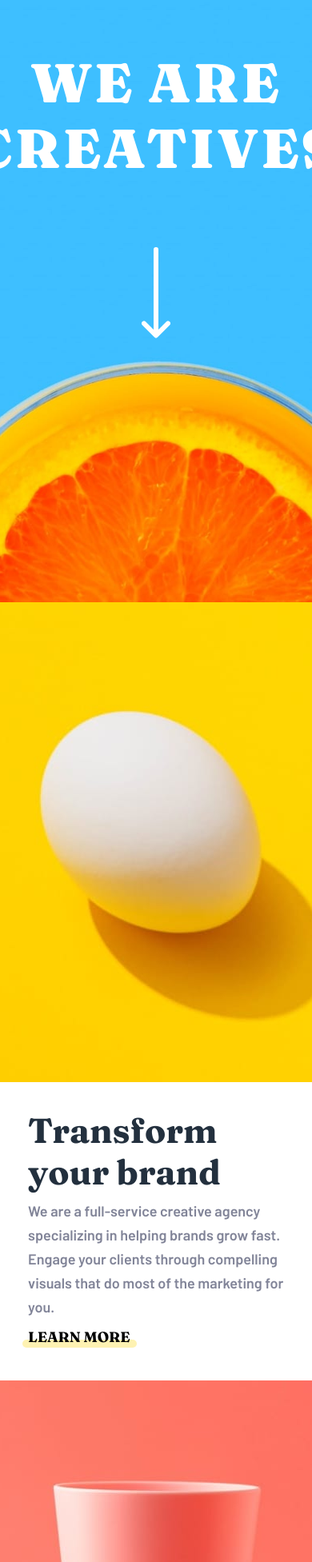
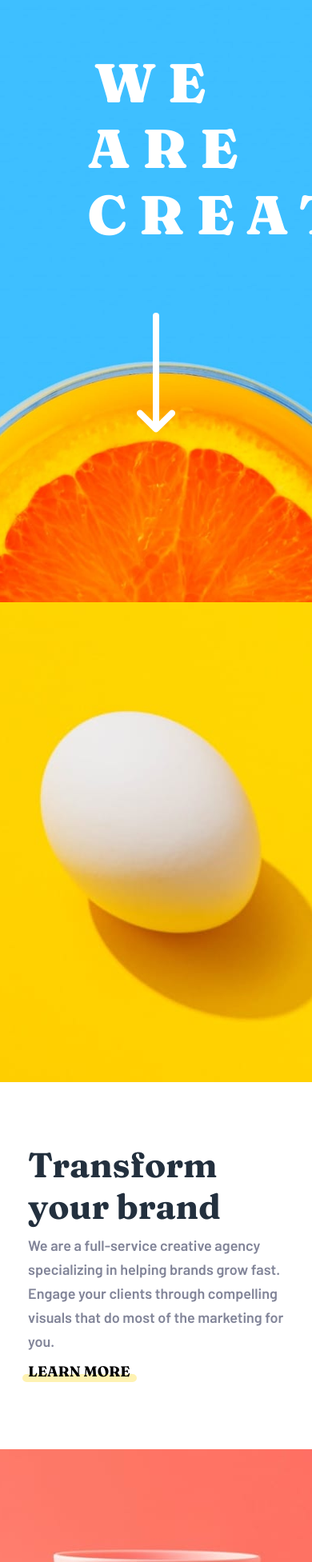
Before and after one commit to shoproizoshlo/sunnyside-agency-landing-page, a plain HTML site: page index.html in a window 390 px wide. Shown: the part 47-2000 px from the top of the page at 80% size. Drawn offline with nearby package versions, Linux system fonts and the light colour scheme.

Commit message:
fixed headline text

```diff
--- a/index.html
+++ b/index.html
@@ -76,16 +76,18 @@
               />
             </picture>
 
-            <div class="headline-text d-flex flex-column align-items-center">
-              <h1>We are creatives</h1>
-              <img src="./images/icon-arrow-down.svg" alt="icon arrow down" />
+            <div class="headline-text">
+              <div><h1>We are creatives</h1></div>
+              <div class="image-arrow">
+                <img src="./images/icon-arrow-down.svg" alt="icon arrow down" />
+              </div>
             </div>
           </div>
         </div>
         <div class="container">
           <div class="service d-lg-flex flex-column">
-            <div class="image-transform">
-              <div class="service-text section1">
+            <div class="service-area section-1">
+              <div class="service-text section-text-1">
                 <h2>Transform your brand</h2>
 
                 <p>
@@ -105,14 +107,14 @@
                 />
               </div>
             </div>
-            <div class="d-lg-flex">
+            <div class="service-area">
               <div class="service-img">
                 <img
                   src="./images/desktop/image-stand-out.jpg"
                   alt="image stand out"
                 />
               </div>
-              <div class="service-text section2">
+              <div class="service-text section-text-2">
                 <h2>Stand out to the right audience</h2>
 
                 <p>
--- a/src/style.css
+++ b/src/style.css
@@ -219,21 +219,46 @@ header .container {
 }
 .headline-text {
   margin: 7%;
+  display: flex;
+  flex-direction: column;
 }
+.headline-text div {
+  z-index: 10;
+}
+
 .headline-text h1 {
   margin: 1.2em;
   font-family: "Fraunces", serif;
   font-weight: 900;
   text-transform: uppercase;
-  letter-spacing: 3px;
+  letter-spacing: 15px;
   font-size: 3.8em;
   color: var(--neutral-white);
-  z-index: 10;
-}
-.headline-text img {
-  z-index: 10;
 }
 
+/* for responsive images */
+.image-arrow {
+  display: flex;
+  flex: 0 0 33.3333%;
+  min-height: 150px;
+  overflow: hidden;
+  position: relative;
+}
+
+.image-arrow img {
+  width: 100%;
+  height: 100%;
+  object-fit: contain;
+  object-position: center;
+  position: absolute;
+  top: 0;
+  left: 0;
+}
+
+.service-area {
+  display: flex;
+  flex-direction: row;
+}
 .service-text {
   padding: 50px;
   flex: 1;
@@ -252,11 +277,11 @@ header .container {
   line-height: 30px;
   color: var(--neutral-dark-grayish-blue);
 }
-.section1 {
+.section-text-1 {
   /* padding: 140px 135px; */
   padding: 9%;
 }
-.section2 {
+.section-text-2 {
   /* padding: 140px 160px 145px 100px; */
   padding: 9% 11% 9% 7%;
 }
@@ -280,11 +305,11 @@ header .container {
   transition: all 0.5s ease;
 }
 
-.section1 hr {
+.section-text-1 hr {
   color: var(--primary-yellow);
   border: 5px solid var(--primary-yellow);
 }
-.section2 hr {
+.section-text-2 hr {
   color: var(--primary-soft-red);
   border: 5px solid var(--primary-soft-red);
 }
@@ -307,10 +332,6 @@ button:active hr {
   position: absolute;
   top: 0;
   left: 0;
-}
-.image-transform {
-  display: flex;
-  flex-direction: row;
 }
 
 .design-section {
@@ -511,6 +532,21 @@ menu ul a:active {
   .container {
     max-width: 992px;
   }
+  .service-area {
+    flex-direction: column;
+  }
+  .section-1 {
+    flex-direction: column-reverse;
+  }
+  .service-text {
+    flex: 0;
+    height: 600px;
+  }
+  .section-text-1,
+  .section-text-2 {
+    padding: 20% 9%;
+  }
+
   .service-img {
     min-height: 600px;
   }
@@ -534,6 +570,9 @@ menu ul a:active {
   }
   .testimo-text {
     padding: 0px 20%;
+  }
+  menu {
+    width: 50%;
   }
 }
 @media screen and (max-width: 767px) {
```
